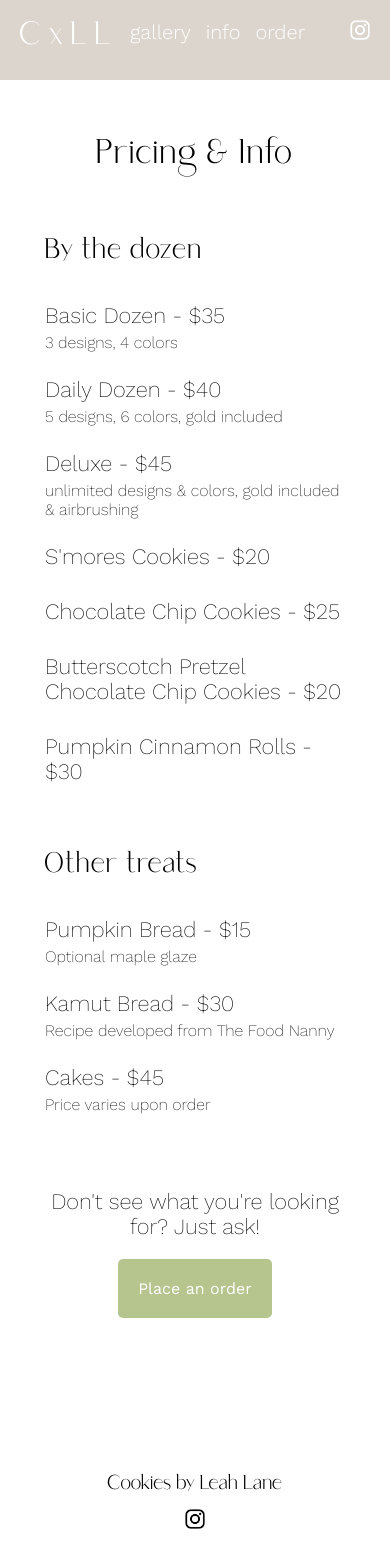
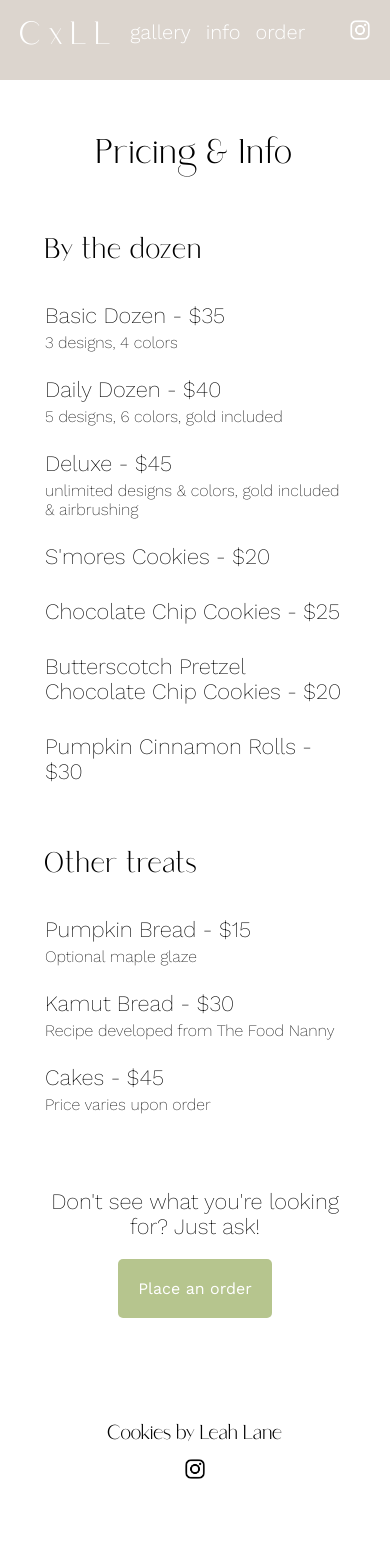
Before and after one commit to megpara/leah, a Next.js app: page /info in a window 390 px wide. After the commit the page ends 1518 px from the top, so only its background shows below. Built offline with nearby package versions, Linux system fonts and the light colour scheme; a web font is replaced by a local one.

Commit message:
Shorten footer height on mobile

```diff
--- a/styles/Footer.module.css
+++ b/styles/Footer.module.css
@@ -26,3 +26,8 @@
     text-align: center;
     padding-bottom: 10px;
 }
+@media (max-width: 720px) {
+  .footerWrapper {
+    height: 150px;
+  }
+}
```
